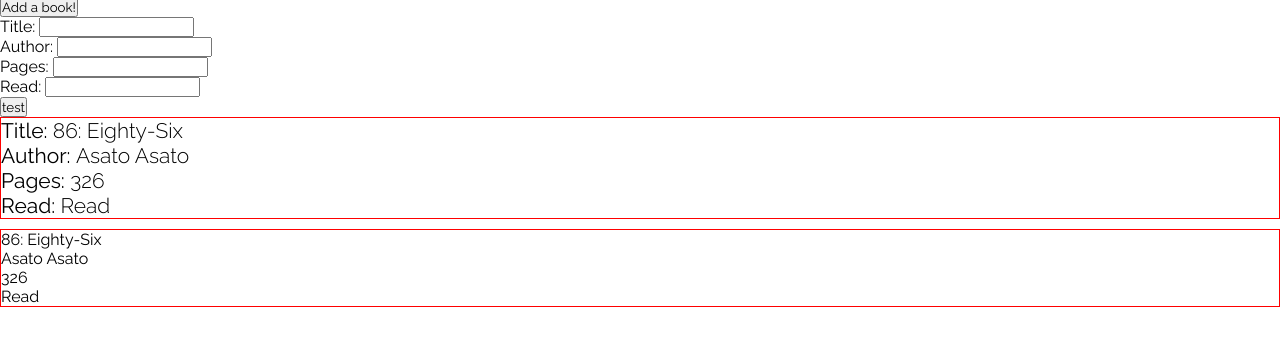
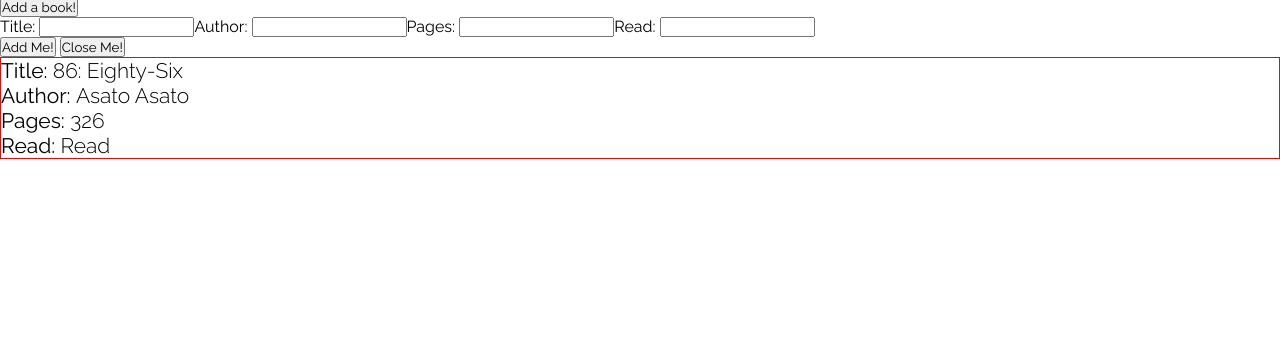
Before and after one commit to lamarr-smith17/libraryProject, a plain HTML site: page index.html in a window 1280 px wide. Both pictures are taken after a click on the button "Add a book!". Shown: the part 40-386 px from the top of the page. Drawn offline with Linux system fonts and the light colour scheme.

Commit message:
Added form popup/close functionality Going to be adding the delete book function next

```diff
--- a/index.html
+++ b/index.html
@@ -16,8 +16,9 @@
     <header>
         <h1>Library Project</h1>
         <button id="addBtn">Add a book!</button>
+        <div id="formHolder">
             <form action="./script.js" id="testForm" name="testForm">
-            <ul>
+                <ul id="formPopup">
                     <li>
                         <label for="bookTitle">
                             Title: <input type="text" id="bookTitle" name="title" maxlength="126">
@@ -39,12 +40,15 @@
                         </label>
                     </li>
                 </ul>
-            <button id="button">test</button>
+                <button id="button" type="submit">Add Me!</button>
+                <button id="closeBtn" type="button">Close Me!</button>
             </form>
+        </div>
     </header>
+
     <main>
         <div id="main-container">
-           <div class="bookHolder">
+           <div class="bookHolder" id="bookHolder">
                <div class="titleDiv">
                    <p class="bookLabel">Title: <span class="bookInfo">86: Eighty-Six</span></p>
                </div>
@@ -60,5 +64,6 @@
            </div>
         </div>
     </main>
+
 </body>
 </html>
--- a/script.js
+++ b/script.js
@@ -1,13 +1,10 @@
-const pTest = document.getElementById('test');
 const mainContainer = document.getElementById('main-container');
+const addBtn = document.getElementById('addBtn');
+const closeBtn = document.getElementById('closeBtn');
+const formHolder = document.getElementById('formHolder')
 const b = document.getElementById('button');
-const bookEntry = document.createElement('div');
-const titleText = document.createElement('p');
-const authorText = document.createElement('p');
-const pageText = document.createElement('p');
-const readText = document.createElement('p');
-mainContainer.appendChild(bookEntry);
-bookEntry.append(titleText, authorText, pageText, readText);
+
+
 
 // Book array and book class
 class Book{
@@ -20,7 +17,7 @@ class Book{
 }
 let eight = new Book('86: Eighty-Six', 'Asato Asato', '326', 'Read');
 
-let myLibrary = [eight];
+let myLibrary = [];
 
 
 // Add book function that pushes the book to the array and creates the new book object
@@ -34,22 +31,39 @@ function addBook (ev){
     mainContainer.innerHTML = "";
 
     bookCardCreater();
-
+    formClose();
 
 }
 // Creates the new book card which displays the title, author, page count, and read status
 function bookCardCreater(){
     for (let i = 0; i < myLibrary.length; i++){
-
+        const bookEntry = document.createElement('div');
+        const titleText = document.createElement('p');
+        const authorText = document.createElement('p');
+        const pageText = document.createElement('p');
+        const readText = document.createElement('p');
+        mainContainer.appendChild(bookEntry);
+        bookEntry.append(titleText, authorText, pageText, readText);
         bookEntry.setAttribute("id", "div" + i);
         bookEntry.setAttribute("class", "bookHolder");
         titleText.innerText = myLibrary[i].title;
         authorText.innerText = myLibrary[i].author;
         pageText.innerText = myLibrary[i].numOfPages;
         readText.innerText = myLibrary[i].bookStatus;
-
     }
 }
 
-bookCardCreater()
+function deleteBook(){
+
+}
+
+function formPopup (){
+    formHolder.style.display = "block";
+}
+function formClose (){
+    formHolder.style.display = "none";
+}
+
 b.addEventListener('click', addBook);
+addBtn.addEventListener('click', formPopup);
+closeBtn.addEventListener('click', formClose);
--- a/stylesheets/styles.scss
+++ b/stylesheets/styles.scss
@@ -1,14 +1,28 @@
+// Global Styles
 * {
     padding: 0;
     margin: 0;
     box-sizing: border-box;
     font-family: 'Raleway', sans-serif; // Weights: Light = 300, Medium = 400, SemiBold = 600. Use Light for book info, Medium for labels, SemiBold for headers
+}
+li {
+    list-style-type: none;
+    border: none;
 
 }
+
+// Header Styles
 h1 {
     text-align: center;
 }
+#formPopup {
+    display: flex;
+}
+// Main Styles
 div {
+    &#formHolder {
+        display: none;
+    }
     &#main-container {
         display: flex;
         flex-direction: column;
```
Also changed, not shown: stylesheets/styles.css, 1 other file. Lines whose indentation alone changed are shown as unchanged.
